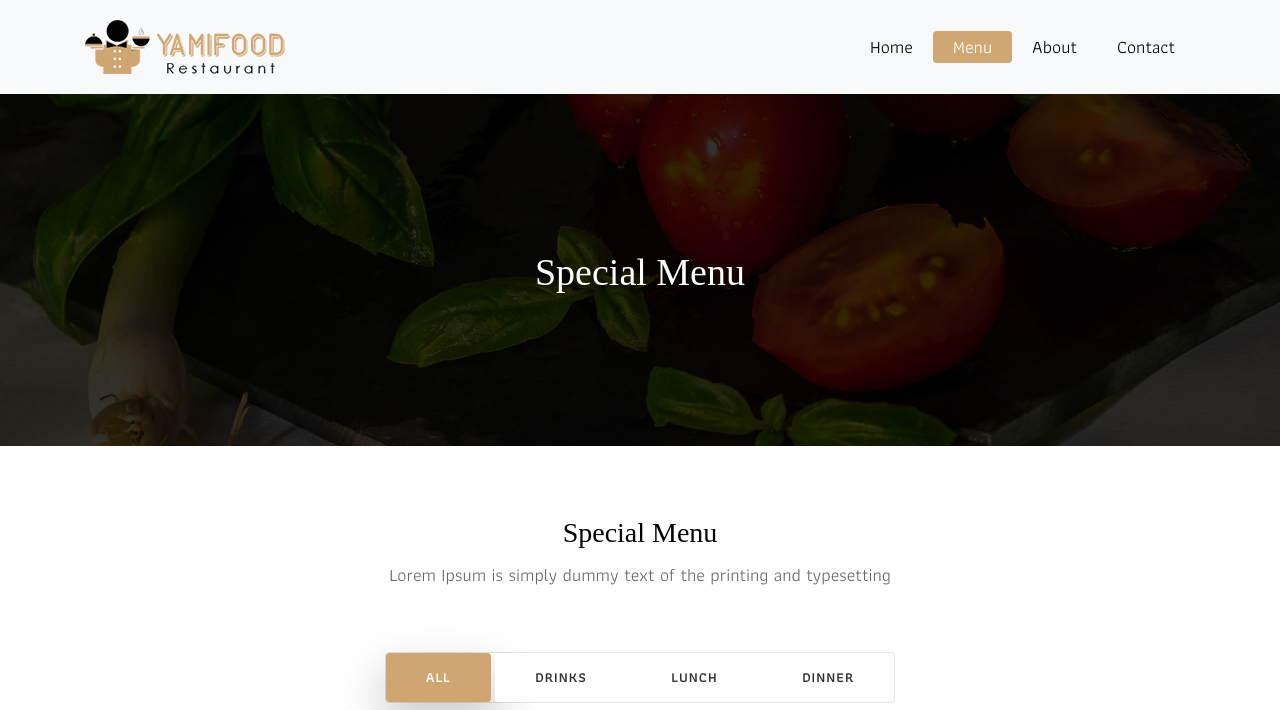
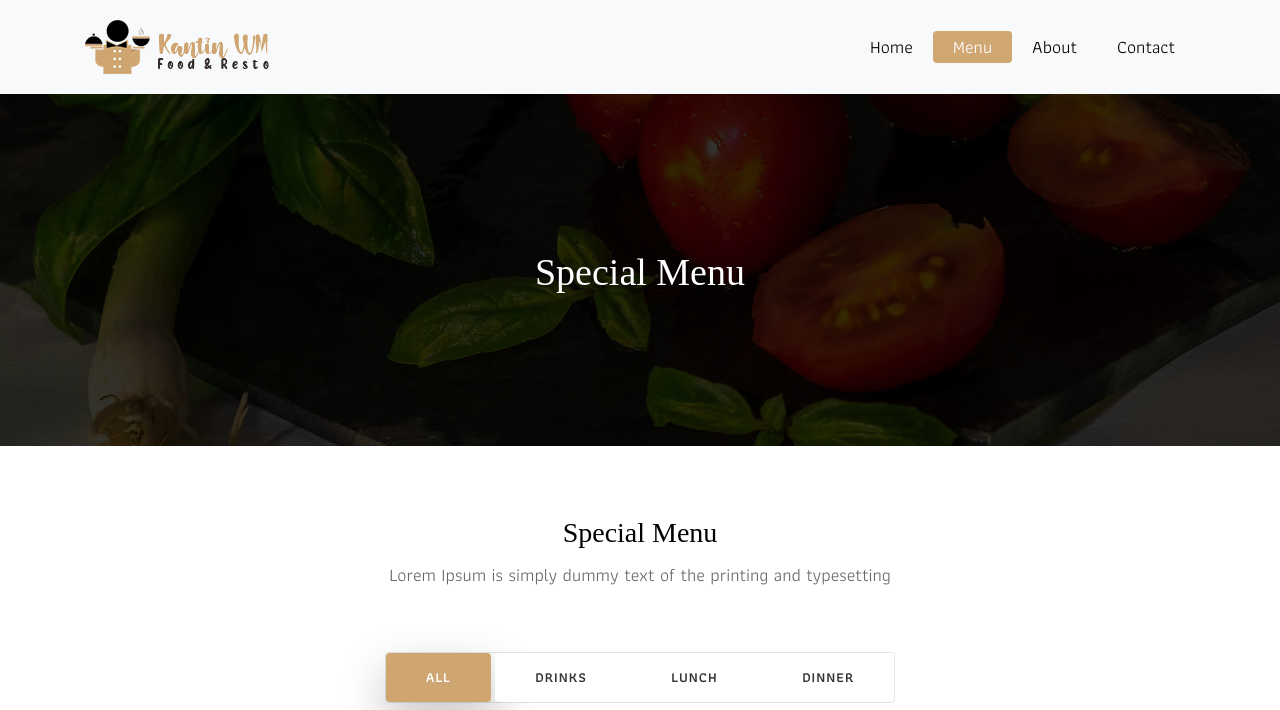
Before and after one commit to nrdiki/nrdiki, a plain HTML site: page menu.html in a window 1280 px wide. Shown: the top 710 px of the page. Drawn offline with Linux system fonts and the light colour scheme; a web font is replaced by a local one.

Commit message:
Update menu.html

```diff
--- a/menu.html
+++ b/menu.html
@@ -39,7 +39,7 @@
 		<nav class="navbar navbar-expand-lg navbar-light bg-light">
 			<div class="container">
 				<a class="navbar-brand" href="index.html">
-					<img src="images/logo.png" alt="" />
+					<img src="images/wm.png" alt="" />
 				</a>
 				<button class="navbar-toggler" type="button" data-toggle="collapse" data-target="#navbars-rs-food" aria-controls="navbars-rs-food" aria-expanded="false" aria-label="Toggle navigation">
 				  <span class="navbar-toggler-icon"></span>
```
